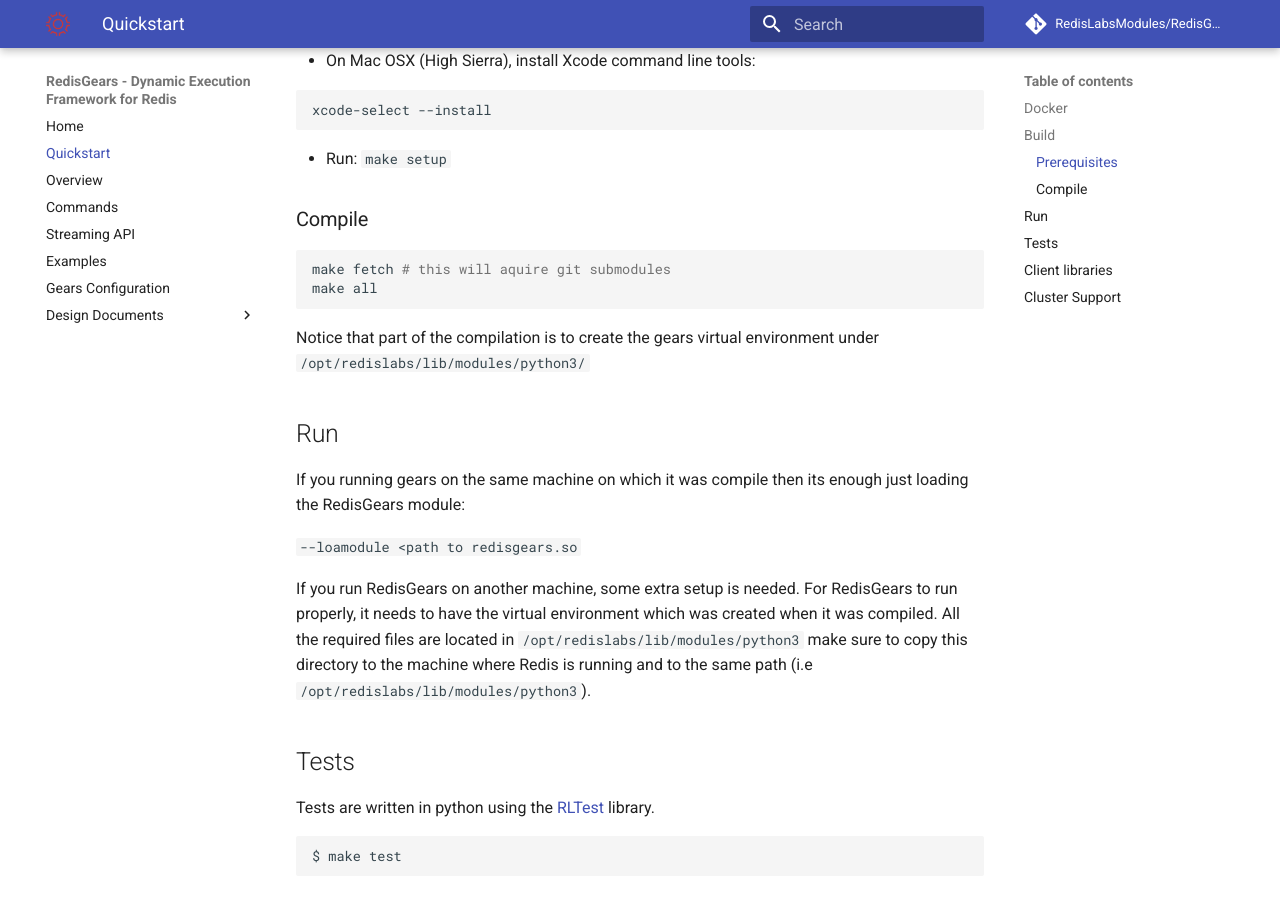
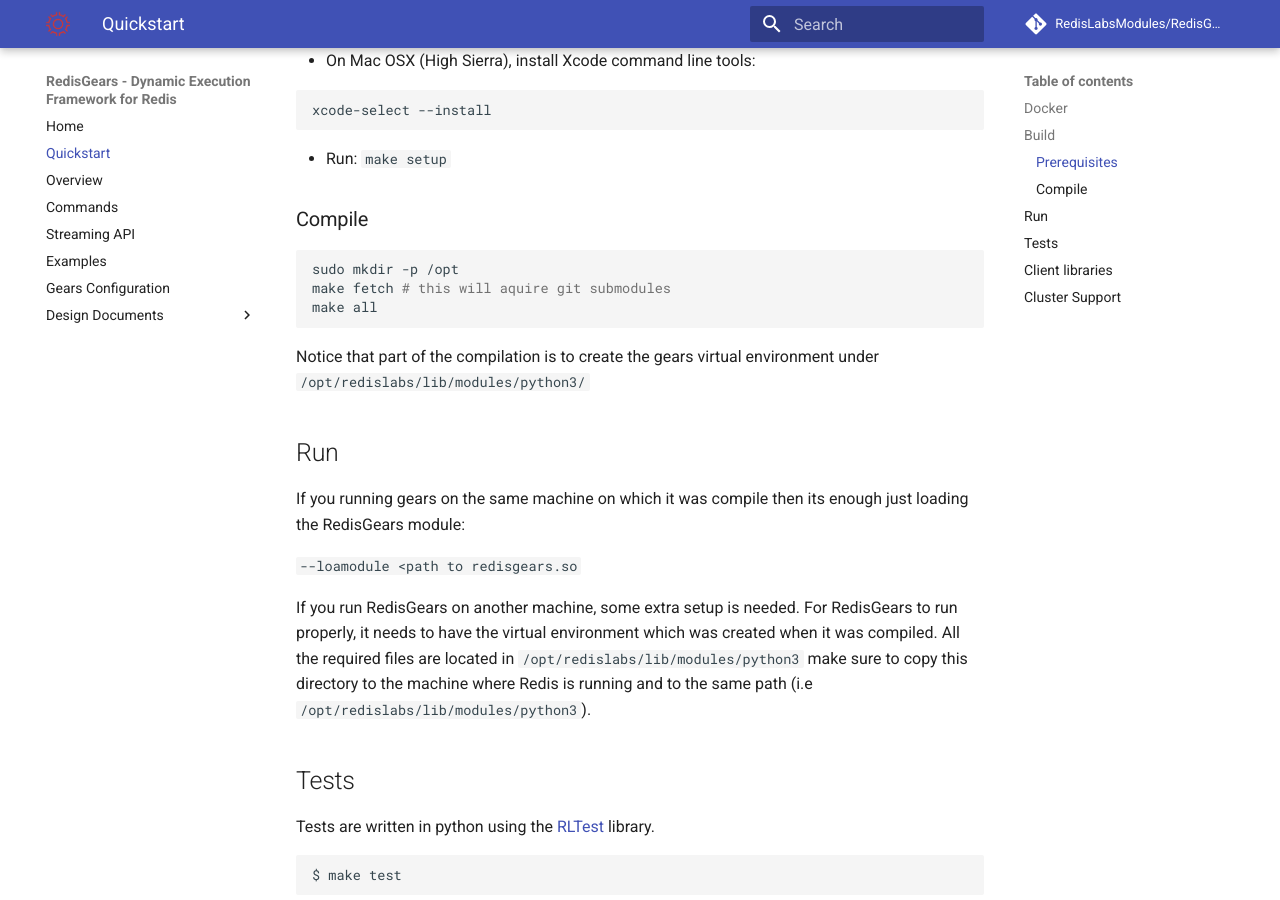
Before and after one commit to RedisGears/RedisGears, an MkDocs documentation site: the page built from docs/quickstart.md, in a window 1280 px wide and 900 px high, scrolled down 500 px. Built offline with MkDocs 1.6.1 and Material for MkDocs 9.7.7, drawn with Linux system fonts in a browser that asks for light colours; comment, search, counter and statistics services are not loaded; old or Windows-style settings are respelled for this version of MkDocs.

Commit message:
Update quickstart.md

````diff
--- a/docs/quickstart.md
+++ b/docs/quickstart.md
@@ -22,6 +22,7 @@
 
 ### Compile
 ```bash
+sudo mkdir -p /opt
 make fetch # this will aquire git submodules
 make all
 ```
````
